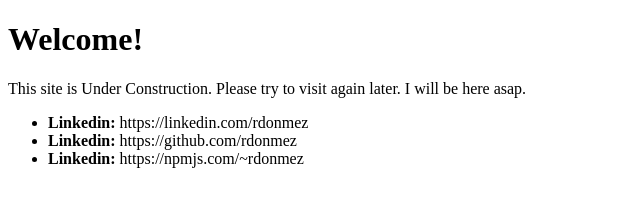
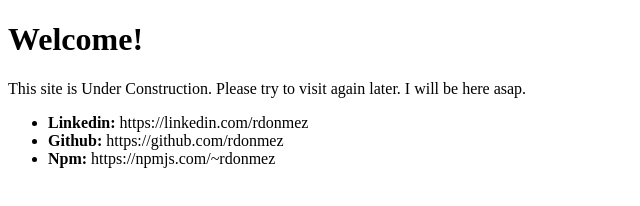
Before and after one commit to rdonmez/rdonmez.github.io, a plain HTML site: page index.html in a window 1280 px wide. Shown: the whole page, without its empty margins (0-640 px from the left). Drawn offline with Linux system fonts and the light colour scheme.

Commit message:
link add

```diff
--- a/index.html
+++ b/index.html
@@ -14,8 +14,8 @@
 	<p>
 		<ul>
 			<li><b>Linkedin:</b> https://linkedin.com/rdonmez</li>
-			<li><b>Linkedin:</b> https://github.com/rdonmez</li>
-			<li><b>Linkedin:</b> https://npmjs.com/~rdonmez</li>
+			<li><b>Github:</b> https://github.com/rdonmez</li>
+			<li><b>Npm:</b> https://npmjs.com/~rdonmez</li>
 		</ul>
 	</p>
 </body>
```
Also changed, not shown: 1 other file.
